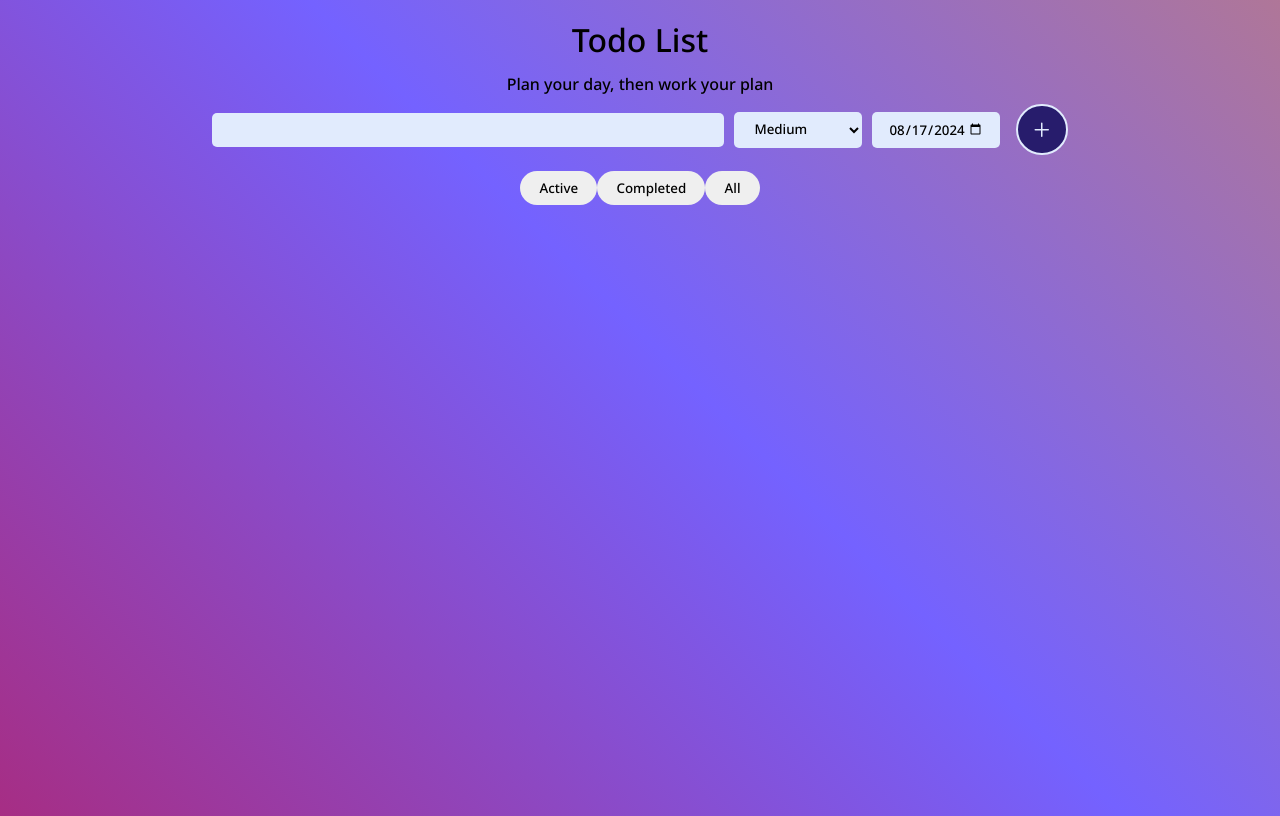
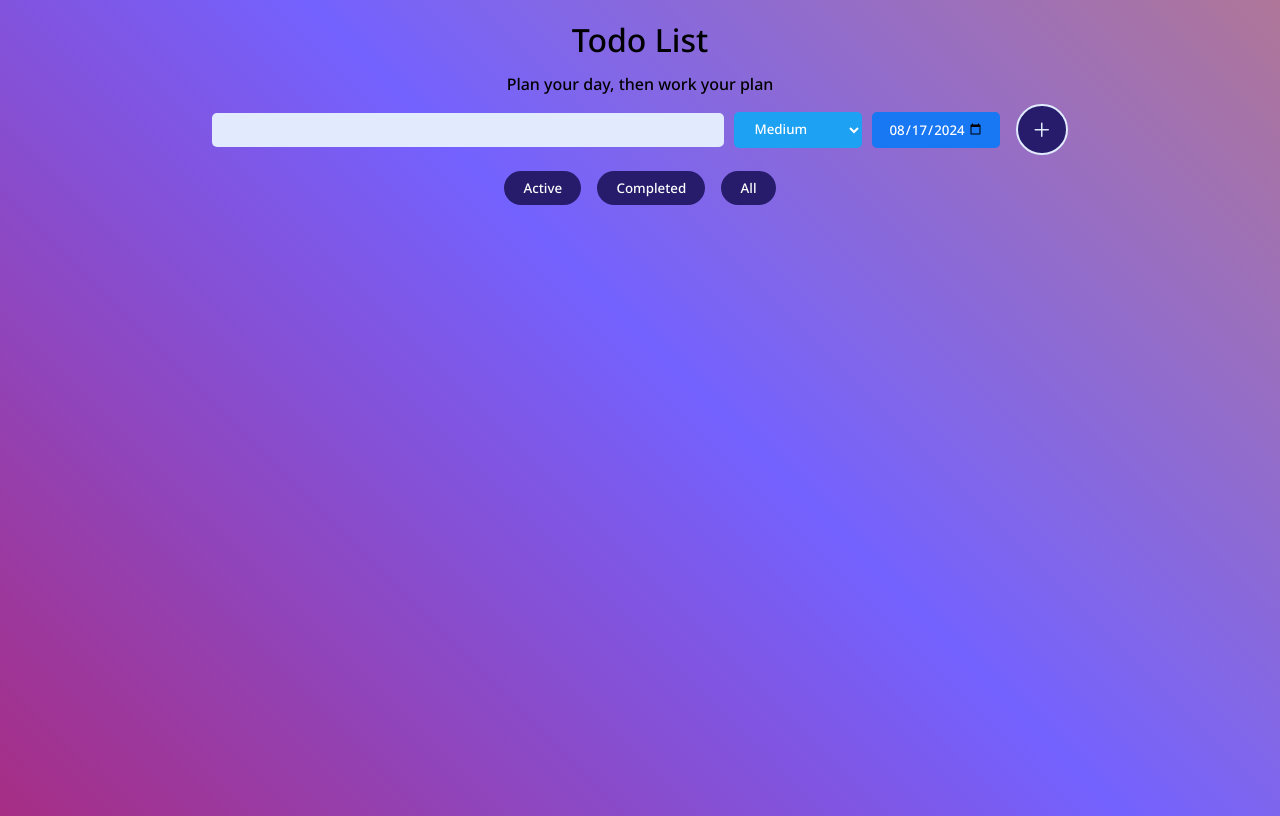
Before and after one commit to Raghu23-dev/todo-list-app, a React (Create React App) app: page / in a window 1280 px wide. Built offline with nearby package versions, Linux system fonts and the light colour scheme.

Commit message:
fixed some glitches in the displayTodos

```diff
--- a/src/css/main.css
+++ b/src/css/main.css
@@ -1,7 +1,4 @@
-/**
-https://fonts.google.com/selection?query=google
-*/
-
+/* General styling and imports */
 @import url("https://fonts.googleapis.com/css2?family=Noto+Sans:ital,wght@0,100..900;1,100..900&display=swap");
 
 html {
@@ -62,7 +59,6 @@ body {
 }
 
 /*Text Input Field*/
-
 .todo-input {
   min-width: 15rem;
   width: 40vw;
@@ -84,13 +80,13 @@ body {
 }
 
 /*priority dropdown*/
-
 .priority-dd {
+  color: white;
   margin-left: 10px;
   min-width: 5rem;
   width: 10vw;
   max-height: 2.5rem;
-  background-color: #e1ebfd;
+  background-color: #1da1f2;
   border: none;
   border-radius: 5px;
   padding: 0.5rem 1rem;
@@ -104,7 +100,6 @@ body {
 
 .priority-dd:active {
   box-shadow: rgb(38, 57, 77) 0px 20px 30px -10px;
-
   outline: none;
 }
 
@@ -114,7 +109,8 @@ body {
   min-width: 5rem;
   width: 10vw;
   max-height: 2.5rem;
-  background-color: #e1ebfd;
+  background-color: #1877f2;
+  color: white;
   border: none;
   border-radius: 5px;
   padding: 0.5rem 1rem;
@@ -128,7 +124,6 @@ body {
 
 .date-dd:active {
   box-shadow: rgb(38, 57, 77) 0px 20px 30px -10px;
-
   outline: none;
 }
 
@@ -158,7 +153,9 @@ body {
 }
 
 /*display todos*/
-
+.displaytodos .buttons button:hover {
+  box-shadow: rgb(38, 57, 77) 0px 20px 30px -10px;
+}
 .displaytodos {
   margin-top: 1rem;
   display: flex;
@@ -175,13 +172,17 @@ body {
   border-radius: 20px;
   cursor: pointer;
   border: none;
+  transition: box-shadow 1s;
+  background-color: #271c6c;
+  color: white;
 }
 
-.displaytodos .buttons button :focus {
+.displaytodos .buttons button:focus {
   outline: none;
+  box-shadow: rgb(38, 57, 77) 0px 20px 30px -10px;
 }
 
-.displaytodos .buttons button :not(:last-child) {
+.displaytodos .buttons button:not(:last-child) {
   margin-right: 1rem;
 }
 
@@ -191,6 +192,15 @@ body {
   align-self: flex-start;
   flex-wrap: wrap;
   margin-left: 5%;
+}
+
+/* Add gap between completed and active tasks */
+.displaytodos .completed-tasks {
+  margin-bottom: 2rem; /* Adjust this value to create space */
+}
+
+.displaytodos .active-tasks {
+  margin-bottom: 0;
 }
 
 .card {
@@ -244,7 +254,6 @@ body {
 }
 
 /*Done Button*/
-
 .completed {
   position: absolute;
   right: 0.5rem;
```
